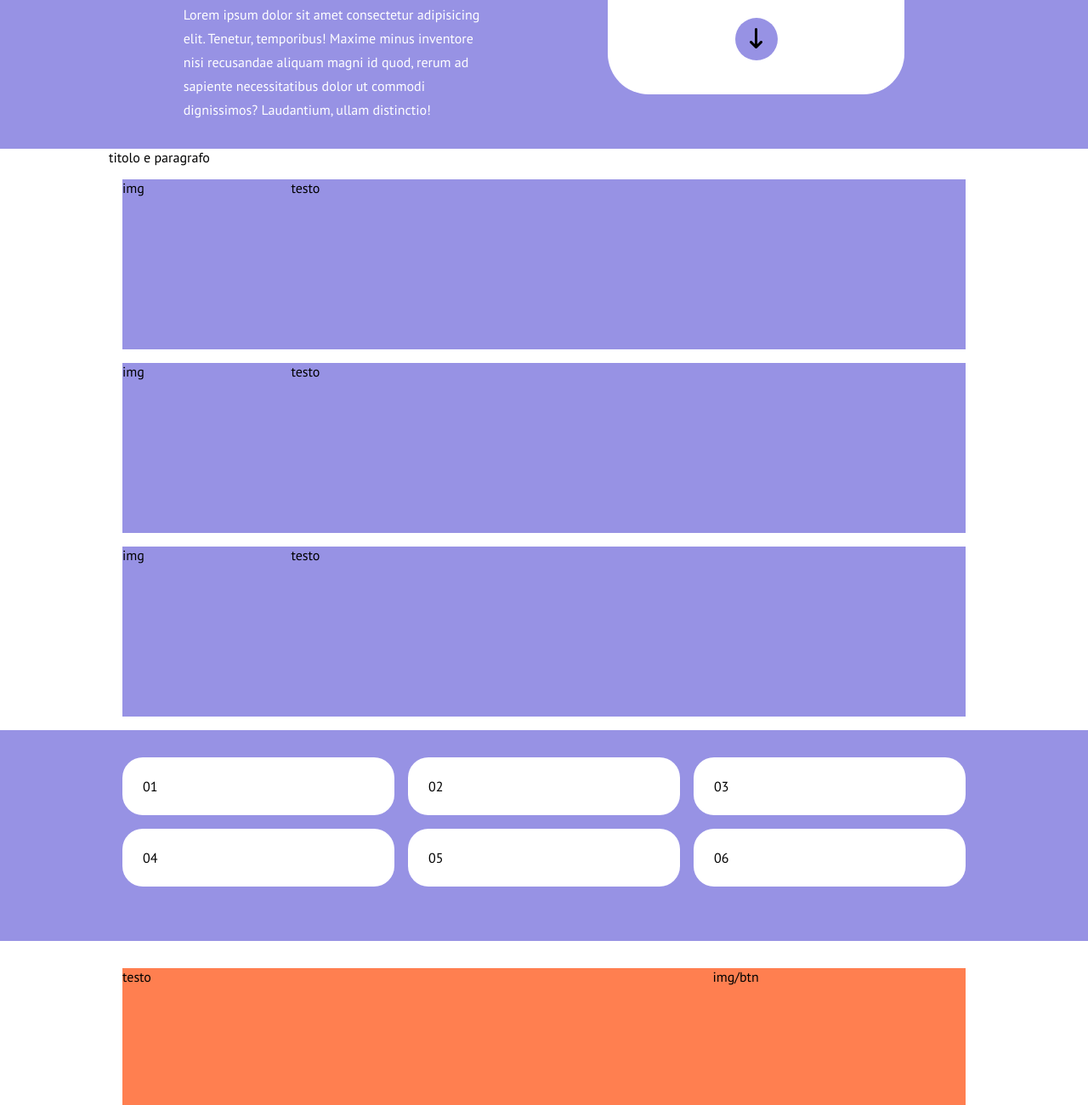
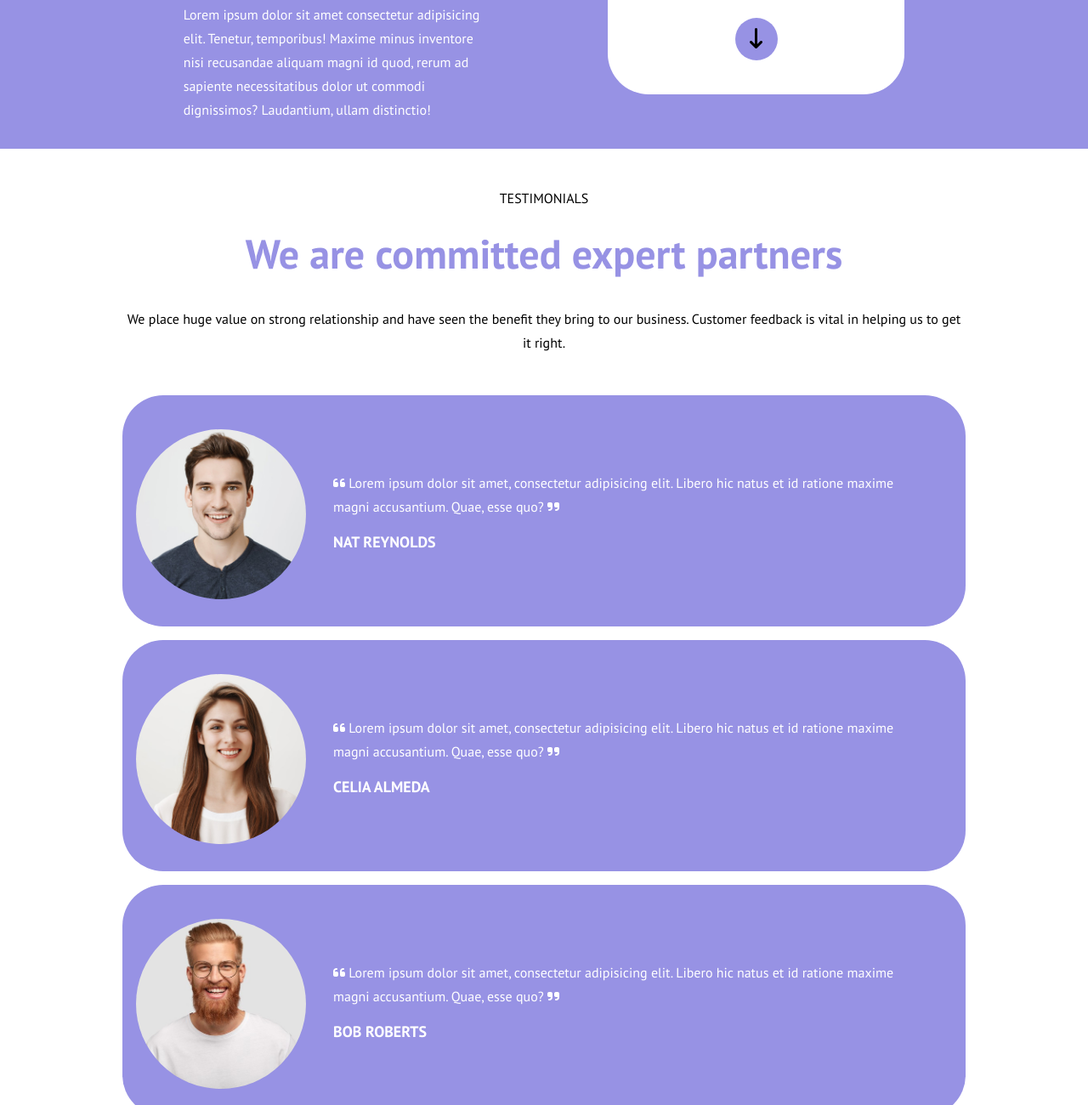
Before and after one commit to cerry24/htmlcss-responsive-layout, a plain HTML site: page index.html in a window 1280 px wide. Shown: the part 1528-2828 px from the top of the page at 85% size. Drawn offline with Linux system fonts and the light colour scheme.

Commit message:
implement section testimonials content

```diff
--- a/css/style.css
+++ b/css/style.css
@@ -188,20 +188,74 @@ li>a {
     margin-top: .25rem;
 }
 
+.text {
+    text-align: center;
+    margin: 3rem 1rem;
+}
+
+.text span {
+    text-transform: uppercase;
+}
+
+.text h2 {
+    font-size: 3rem;
+    color: var(--main-bg-color);
+    margin-top: 1.5rem;
+}
+
+.text p {
+    margin-top: 2rem;
+}
+
 .testimonial {
     flex-direction: column;
     width: calc(100% - 2rem);
-    height: 200px;
+    color: var(--tertiary-accent-color);
     background-color: var(--main-bg-color);
+    border-radius: 3rem;
+    padding: 1rem;
     margin: 1rem auto;
+}
+
+.testimonial:last-child {
+    margin-bottom: 3rem;
 }
 
 .testimonial .col-left {
     flex-basis: 20%;
+    justify-content: center;
+    margin: 1.5rem 0 1rem 0;
+}
+
+.testimonial figure {
+    width: 200px;
+    height: 200px;
+    overflow: hidden;
+    border-radius: 50%;
+}
+
+.testimonial img {
+    width: 100%;
+    height: 100%;
+    object-fit: cover;
 }
 
 .testimonial .col-right {
     flex-basis: 80%;
+    flex-direction: column;
+}
+
+.testimonial p {
+    width: 100%;
+    text-align: center;
+}
+
+.testimonial-name {
+    text-align: center;
+    text-transform: uppercase;
+    font-size: large;
+    font-weight: bold;
+    margin-top: 1rem;
 }
 
 #benefits {
@@ -289,6 +343,18 @@ footer {
         flex-direction: row;
     }
 
+    .testimonial .col-right {
+        justify-content: center;
+        padding: 0 2rem;
+    }
+
+    .testimonial p,
+    .testimonial-name {
+        text-align: left;
+    }
+
+
+
     #benefits .card {
         width: calc(100% / 2 - 1rem);
     }
--- a/index.html
+++ b/index.html
@@ -110,21 +110,60 @@
             <section id="testimonials">
                 <div class="container">
 
-                    <div class="text">titolo e paragrafo</div>
-
-                    <div class="testimonial flex">
-                        <div class="col col-left">img</div>
-                        <div class="col col-right">testo</div>
+                    <div class="text">
+                        <span>testimonials</span>
+                        <h2>We are committed expert partners</h2>
+                        <p>
+                            We place huge value on strong relationship and have seen the benefit they bring to our business. Customer feedback is vital in helping us to get it right.
+                        </p>
                     </div>
 
                     <div class="testimonial flex">
-                        <div class="col col-left">img</div>
-                        <div class="col col-right">testo</div>
+                        <div class="col col-left flex">
+                            <figure>
+                                <img src="./img/testimonial1.jpg" alt="Testimonial photo">
+                            </figure>
+                        </div>
+                        <div class="col col-right flex">
+                            <p>
+                                <i class="fa-solid fa-quote-left"></i>
+                                Lorem ipsum dolor sit amet, consectetur adipisicing elit. Libero hic natus et id ratione maxime magni accusantium. Quae, esse quo?
+                                <i class="fa-solid fa-quote-right"></i>
+                                <div class="testimonial-name">nat reynolds</div>
+                            </p>
+                        </div>
                     </div>
 
                     <div class="testimonial flex">
-                        <div class="col col-left">img</div>
-                        <div class="col col-right">testo</div>
+                        <div class="col col-left flex">
+                            <figure>
+                                <img src="./img/testimonial2.jpg" alt="Testimonial photo">
+                            </figure>
+                        </div>
+                        <div class="col col-right flex">
+                            <p>
+                                <i class="fa-solid fa-quote-left"></i>
+                                Lorem ipsum dolor sit amet, consectetur adipisicing elit. Libero hic natus et id ratione maxime magni accusantium. Quae, esse quo?
+                                <i class="fa-solid fa-quote-right"></i>
+                                <div class="testimonial-name">celia almeda</div>
+                            </p>
+                        </div>
+                    </div>
+
+                    <div class="testimonial flex">
+                        <div class="col col-left flex">
+                            <figure>
+                                <img src="./img/testimonial3.jpg" alt="Testimonial photo">
+                            </figure>
+                        </div>
+                        <div class="col col-right flex">
+                            <p>
+                                <i class="fa-solid fa-quote-left"></i>
+                                Lorem ipsum dolor sit amet, consectetur adipisicing elit. Libero hic natus et id ratione maxime magni accusantium. Quae, esse quo?
+                                <i class="fa-solid fa-quote-right"></i>
+                                <div class="testimonial-name">bob roberts</div>
+                            </p>
+                        </div>
                     </div>
 
                 </div>
```
